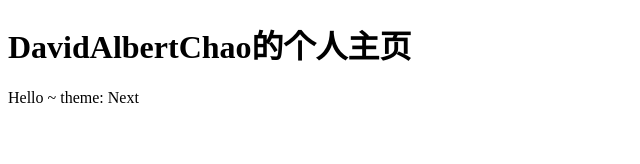
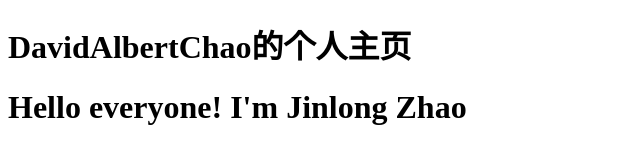
Before and after one commit to DavidAlbertChao/DavidAlbertChao.github.io, a plain HTML site: page index.html in a window 1280 px wide. Shown: the whole page, without its empty margins (0-640 px from the left). Drawn offline with Linux system fonts and the light colour scheme.

Commit message:
Update index.html

```diff
--- a/index.html
+++ b/index.html
@@ -6,7 +6,6 @@
 </head>
 <body>
     <h1>DavidAlbertChao的个人主页</h1>
-    <hi>Hello ~</h1>
+    <h1>Hello everyone! I'm Jinlong Zhao</h1>
 </body>
-    theme: Next
 </html>
```
